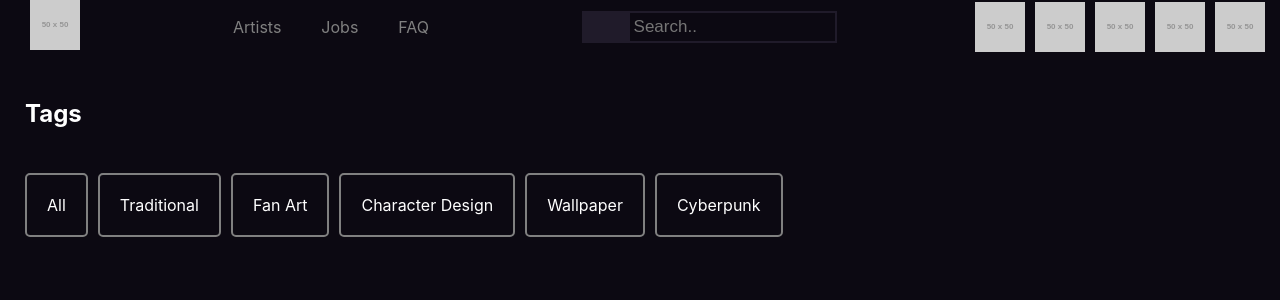
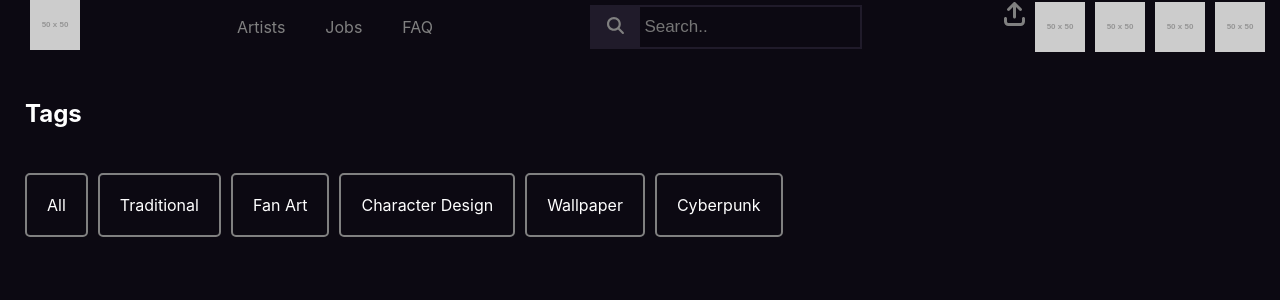
Before and after one commit to JaKriFal/Web-Project-Group-5, a React (Create React App) app in the folder Project/Frontend/artsite-front/: page / in a window 1280 px wide. Shown: the top 300 px of the page. Built offline with nearby package versions, Linux system fonts and the light colour scheme.

Commit message:
Added FontAwesome functionality

```diff
--- a/Project/Frontend/artsite-front/package.json
+++ b/Project/Frontend/artsite-front/package.json
@@ -3,6 +3,9 @@
   "version": "0.1.0",
   "private": true,
   "dependencies": {
+    "@fortawesome/fontawesome-svg-core": "^6.5.1",
+    "@fortawesome/free-solid-svg-icons": "^6.5.1",
+    "@fortawesome/react-fontawesome": "^0.2.0",
     "@testing-library/jest-dom": "^5.17.0",
     "@testing-library/react": "^13.4.0",
     "@testing-library/user-event": "^13.5.0",
--- a/Project/Frontend/artsite-front/src/components/Nav.js
+++ b/Project/Frontend/artsite-front/src/components/Nav.js
@@ -1,6 +1,9 @@
 import { Link } from "react-router-dom";
 import "../styles/navstyle.css";
 import PathConstants from "../routes/pathConstants";
+import { FontAwesomeIcon } from "@fortawesome/react-fontawesome";
+import { faSearch } from "@fortawesome/free-solid-svg-icons";
+import { faArrowUpFromBracket } from "@fortawesome/free-solid-svg-icons";
 
 export default function Nav() {
   return (
@@ -21,14 +24,18 @@ export default function Nav() {
       </ul>
       <form className="searchbar" action="#">
         <button type="submit">
-          <i className="fa fa-search" />
+          <FontAwesomeIcon icon={faSearch} />
         </button>
         <input type="text" placeholder="Search.." name="search" />
       </form>
       <ul className="nav-buttons">
         <li className="nav-button">
           <Link to={PathConstants.NEW}>
-            <img src="https://placehold.co/50x50" alt="logo" />
+            <FontAwesomeIcon
+              icon={faArrowUpFromBracket}
+              size="xl"
+              className="icon"
+            />
           </Link>
         </li>
         <li className="nav-button">
```
Also changed, not shown: 1 other file (tests, documents, lock files or other folders).
